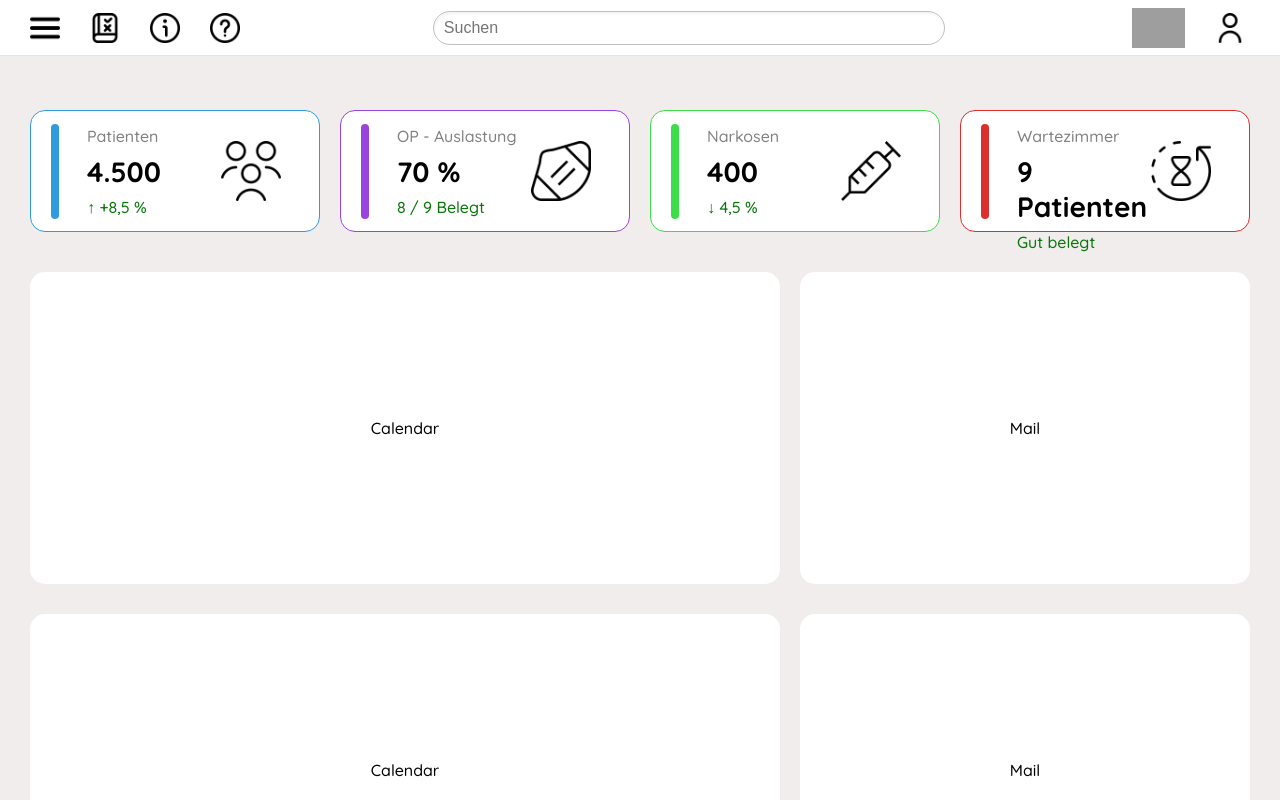
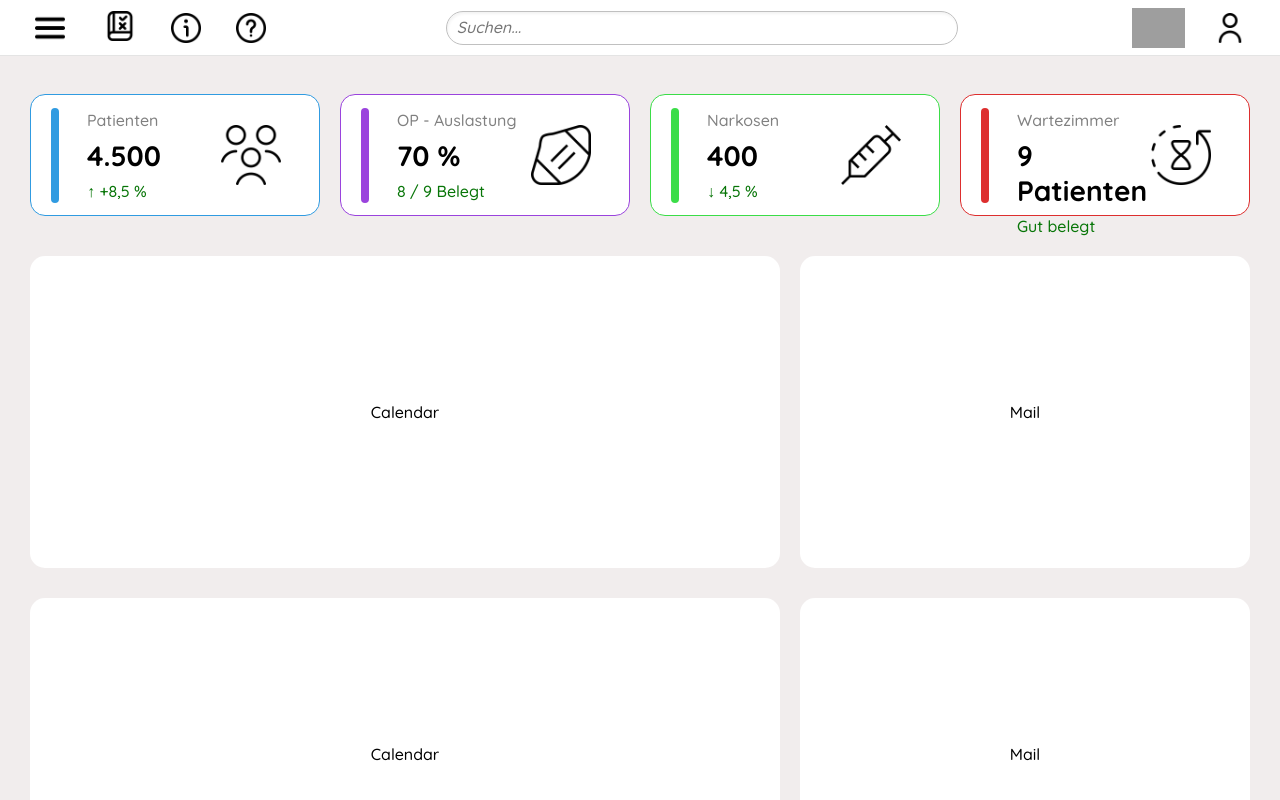
Before and after one commit to AndreNeb/diplomarbeit_fe, a React (Create React App) app: page / in a window 1280 px wide. Shown: the top 800 px of the page. Built offline with nearby package versions, Linux system fonts and the light colour scheme; grey boxes are pictures that could not be loaded.

Commit message:
Piktogramme bei den small widgets richten sich jetzt richtig aus

```diff
--- a/src/App.jsx
+++ b/src/App.jsx
@@ -1,3 +1,6 @@
+import React from "react";
+import {BrowserRouter as Router, Route, Routes, Link} from "react-router-dom";
+
 import login from './pictures/login-picture.png';
 import logo from './pictures/hamburger-menu.png';
 import language from './pictures/language.png';
@@ -14,22 +17,32 @@ import './stylesheets/leftbar/buttons.css';
 import './stylesheets/general/general.css';
 import './stylesheets/homepage-widgets/small-widgets.css';
 import './stylesheets/homepage-widgets/big-widgets.css';
+import RulesPage from './RulesPage';
+
 
 function App() {
     return (
-
+        <Router>
             <>
-            <header></header>
+                <Routes>
+                    <Route path="/" element={
                         <body>
                         <div className="header">
                             <div className="left-section">
                                 <img src={logo} className="logo" alt="Logo"/>
+                                <div className="topbar-functional-divs">
+                                    <Link to="/RulesPage">
+                                        <button className="Rules-Button">
                                             <img src={regeln} className="regeln" alt="Regeln"/>
+                                        </button>
+
+                                    </Link>
+                                </div>
                                 <img src={info} className="info" alt="Info"/>
                                 <img src={support} className="support" alt="Support"/>
                             </div>
                             <div className="middle-section">
-                    <input className="search-bar" type="text" placeholder="Suchen"/>
+                                <input className="search-bar" type="text" placeholder="Suchen..."/>
                             </div>
                             <div className="right-section">
                                 <img src={language} className="language" alt="language"/>
@@ -87,7 +100,9 @@ function App() {
                                     <div className="small-widgets-text-bottom">Gut belegt</div>
                                 </div>
                                 <div>
-                        <img src={wartezimmer} className="small-widgets-picture-layout wartezimmer-picture-layout" alt="Wartezimmer"/>
+                                    <img src={wartezimmer}
+                                         className="small-widgets-picture-layout wartezimmer-picture-layout"
+                                         alt="Wartezimmer"/>
                                 </div>
                             </div>
                         </div>
@@ -104,9 +119,14 @@ function App() {
 
                             <div className="big-widget">Mail</div>
                         </div>
-            </body>
+                        </body>}/>
+
+                    <Route path="/rulesPage" element={<RulesPage/>}/>
+
+                </Routes>
             </>
 
+        </Router>
     );
 }
 
--- /dev/null
+++ b/src/RulesPage.jsx
@@ -0,0 +1,14 @@
+import { Link } from "react-router-dom";
+import './stylesheets/leftbar/buttons.css';
+
+function RulesPage() {
+    return (
+        <div className="lol">
+            <Link to="/">
+                <button className="button-general">Zurück</button>
+            </Link>
+        </div>
+    );
+}
+
+export default RulesPage;
--- a/src/stylesheets/general/general.css
+++ b/src/stylesheets/general/general.css
@@ -7,7 +7,7 @@ div {
 
 body {
     margin: 0;
-    padding-top: 55px;
+    padding-top: 47px;
     background-color: #f1eded;
     cursor: default;
 }
--- a/src/stylesheets/leftbar/buttons.css
+++ b/src/stylesheets/leftbar/buttons.css
@@ -1,5 +1,5 @@
 
-button {
+.button-general {
     color: white;
     font-size: 26px;
     border-radius: 10px;
--- a/src/stylesheets/topbar/topbar.css
+++ b/src/stylesheets/topbar/topbar.css
@@ -17,6 +17,28 @@
 
 }
 
+.topbar-functional-divs {
+    margin-right: 30px;
+    justify-content: center;
+    align-items: center;
+
+}
+
+.Rules-Button {
+    justify-content: center;
+    background-color: white;
+    align-items: center;
+    padding-left: 0px;
+    margin-left: 5px;
+    width: 28px;
+    height: 33px;
+    border-radius: 10px;
+    border: none;
+    cursor: pointer;
+    margin-right: 8px;
+}
+
+
 .left-section {
     display: flex;
     align-items: center;
@@ -24,21 +46,21 @@
 
 .logo {
     height: 30px;
-    margin-left: 30px;
-    margin-right: 30px;
+    margin-left: 35px;
+    margin-right: 35px;
 }
 
-.regeln{
+.regeln {
     height: 30px;
-    margin-right: 30px;
+    margin-left: 0;
 }
 
-.info{
+.info {
     height: 30px;
-    margin-right: 30px;
+    margin-right: 35px;
 }
 
-.support{
+.support {
     height: 30px;
     margin-right: 30px;
 }
@@ -63,6 +85,17 @@
     border-radius: 30px;
 }
 
+.search-bar:hover {
+    transform: scale(1.001, 1.001);
+    box-shadow: 0px 1px 4px rgba(0, 0, 0, 0.3);
+}
+
+.search-bar::placeholder {
+    font-family: "Quicksand", sans-serif, Arial;
+    font-weight: 500;
+    font-style: italic;
+}
+
 .right-section {
 
 
@@ -75,8 +108,8 @@
 }
 
 .login {
-    height:30px;
-    margin-right:35px;
+    height: 30px;
+    margin-right: 35px;
 }
 
 .language {
```
Lines whose indentation alone changed are shown as unchanged.
